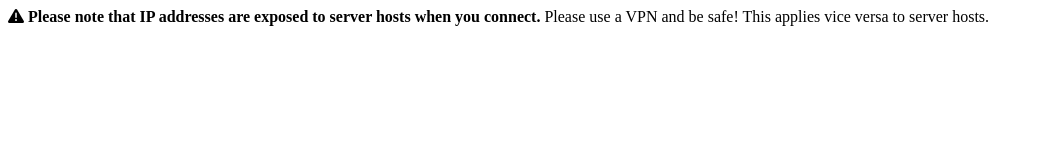
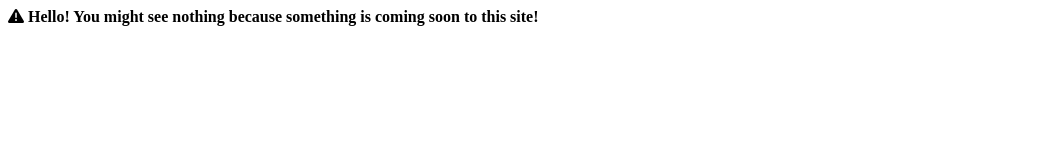
Before and after one commit to SlideVR/SlideServer, a plain HTML site: page index.html in a window 1280 px wide. Shown: the whole page, without its empty margins (0-1043 px from the left). Drawn offline with Linux system fonts and the light colour scheme.

Commit message:
Update index.html

```diff
--- a/index.html
+++ b/index.html
@@ -20,7 +20,7 @@
       </div>
     </div>
     <div class="alert alert-danger">
-<i class="fas fa-exclamation-triangle"></i> <b>Please note that IP addresses are exposed to server hosts when you connect.</b> Please use a VPN and be safe! This applies vice versa to server hosts.
+<i class="fas fa-exclamation-triangle"></i> <b>Hello! You might see nothing because something is coming soon to this site!
 </div>
   </div>
 </div>
```
